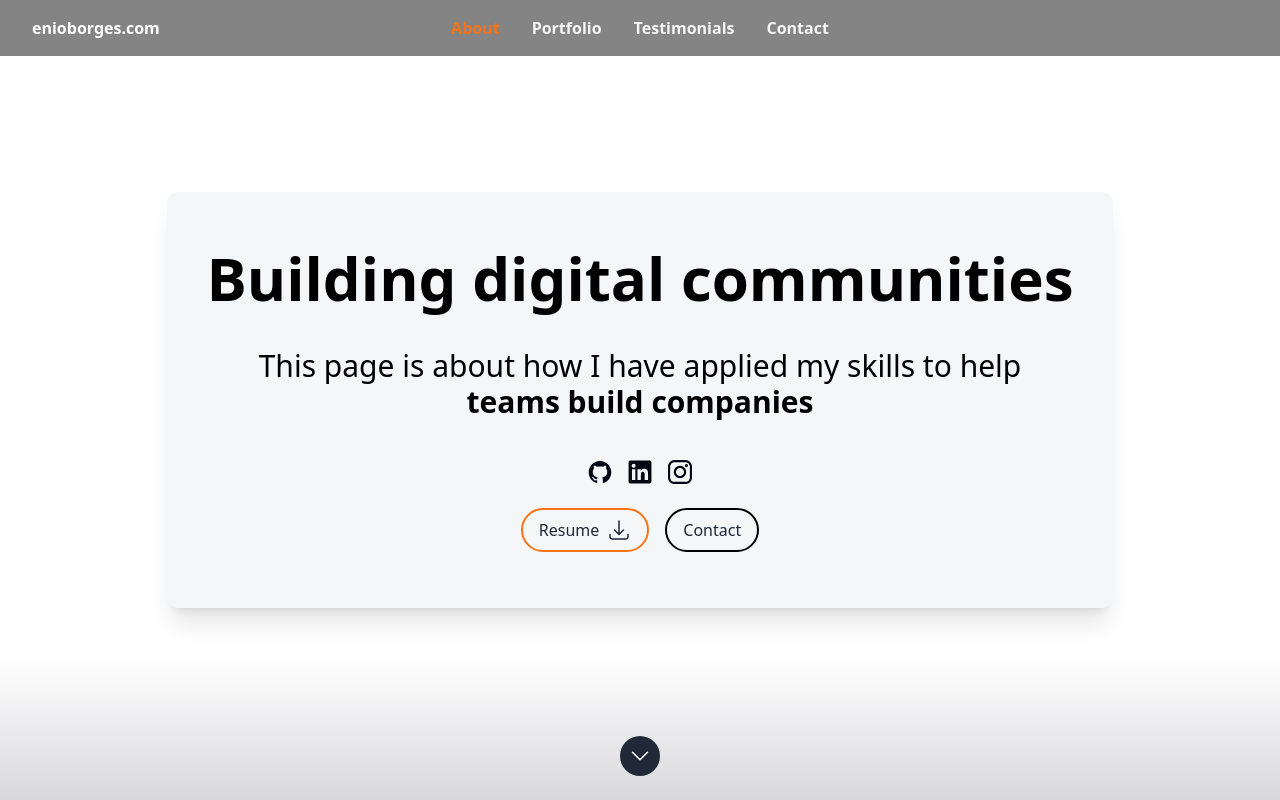
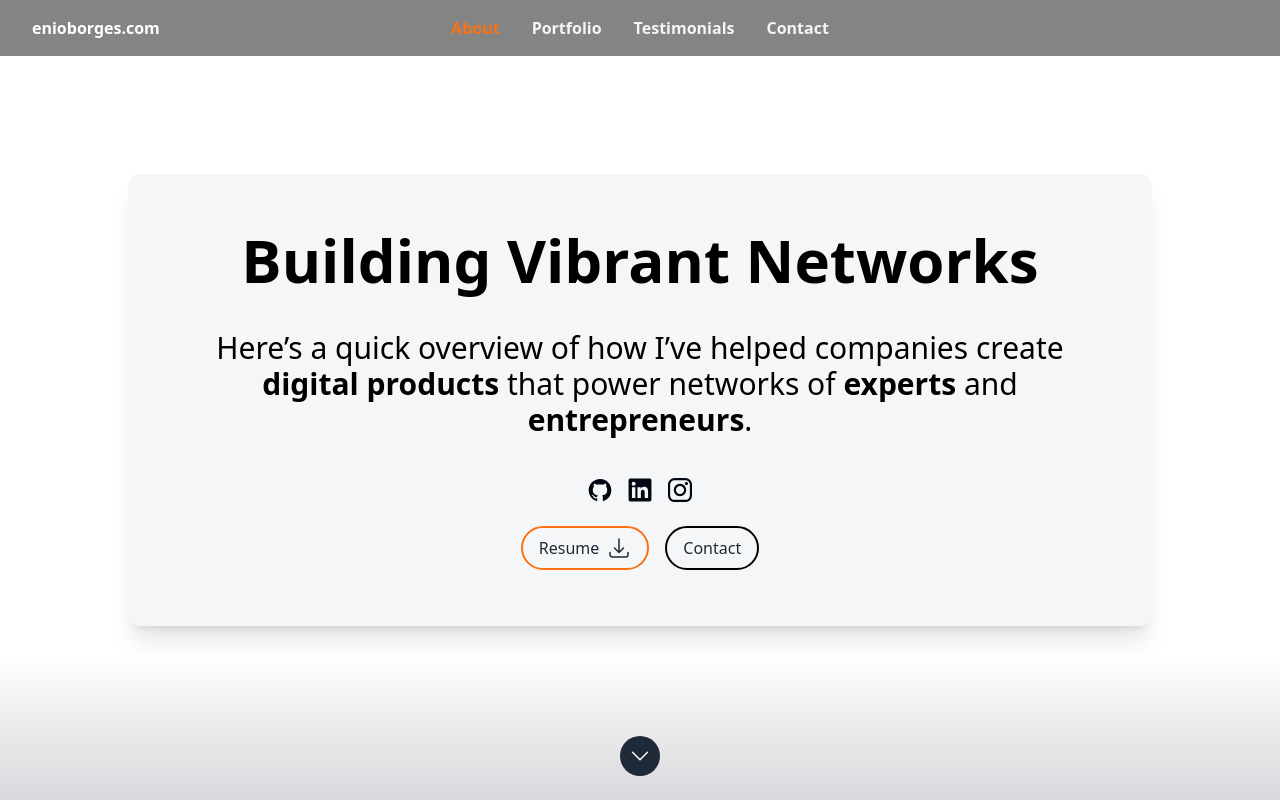
Before and after one commit to borgesenioc/react-resume-enio, a Next.js app: page / in a window 1280 px wide. Shown: the top 800 px of the page. Built offline with nearby package versions, Linux system fonts and the light colour scheme.

Commit message:
Reshape the title

```diff
--- a/src/data/data.tsx
+++ b/src/data/data.tsx
@@ -56,13 +56,12 @@ export type SectionId = (typeof SectionId)[keyof typeof SectionId];
  */
 export const heroData: Hero = {
   imageSrc: heroImage,
-  name: `Building digital communities`,
+  name: `Building Vibrant Networks`,
   description: (
     <>
       <p className="mb-4 mt-4 text-3xl text-black sm:text-4xl lg:text-3xl">
-       This page is about how I have applied my skills to help
-       <strong className=" block text-black"> teams build companies</strong>
-      </p>
+        Here’s a quick overview of how I’ve helped companies create <strong className="text-black">digital products</strong> that power networks of <strong className="text-black">experts</strong> and <strong className="text-black">entrepreneurs</strong>.
+        </p>
 
     </>
   ),
```
